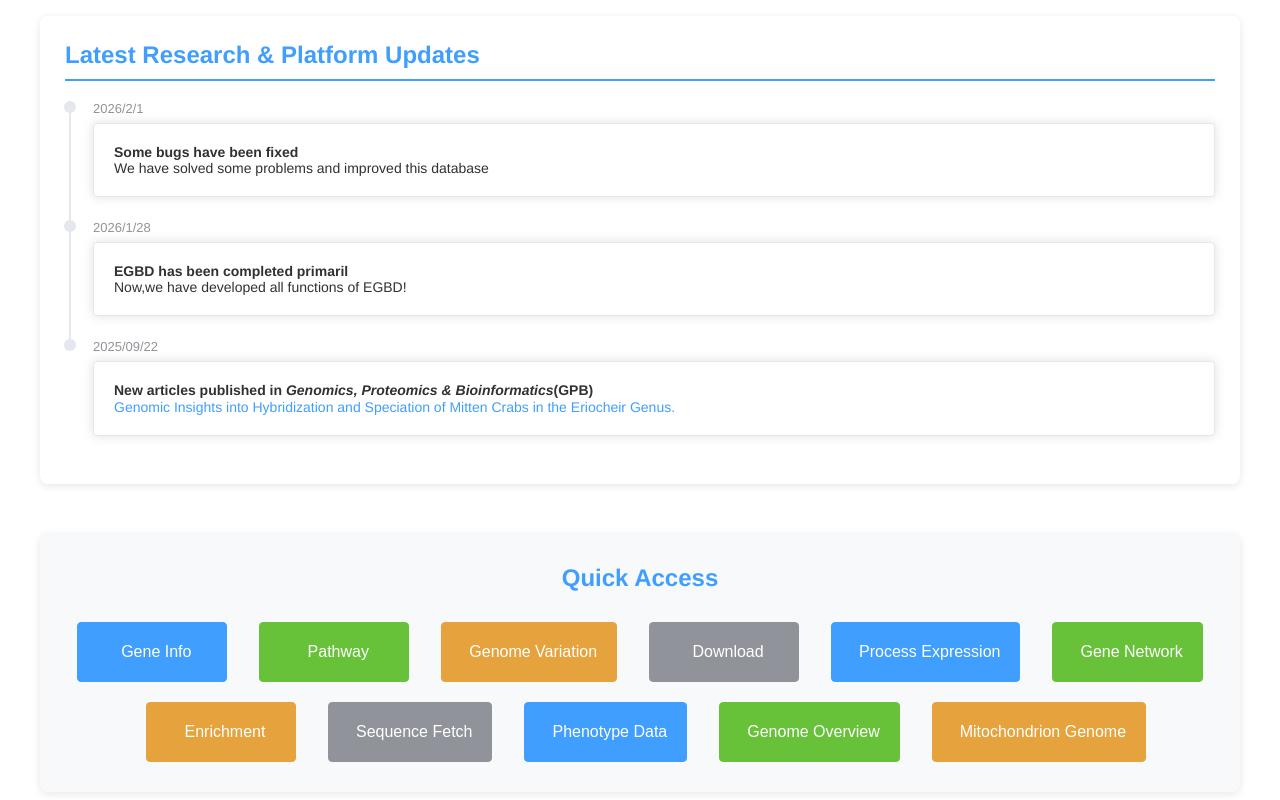
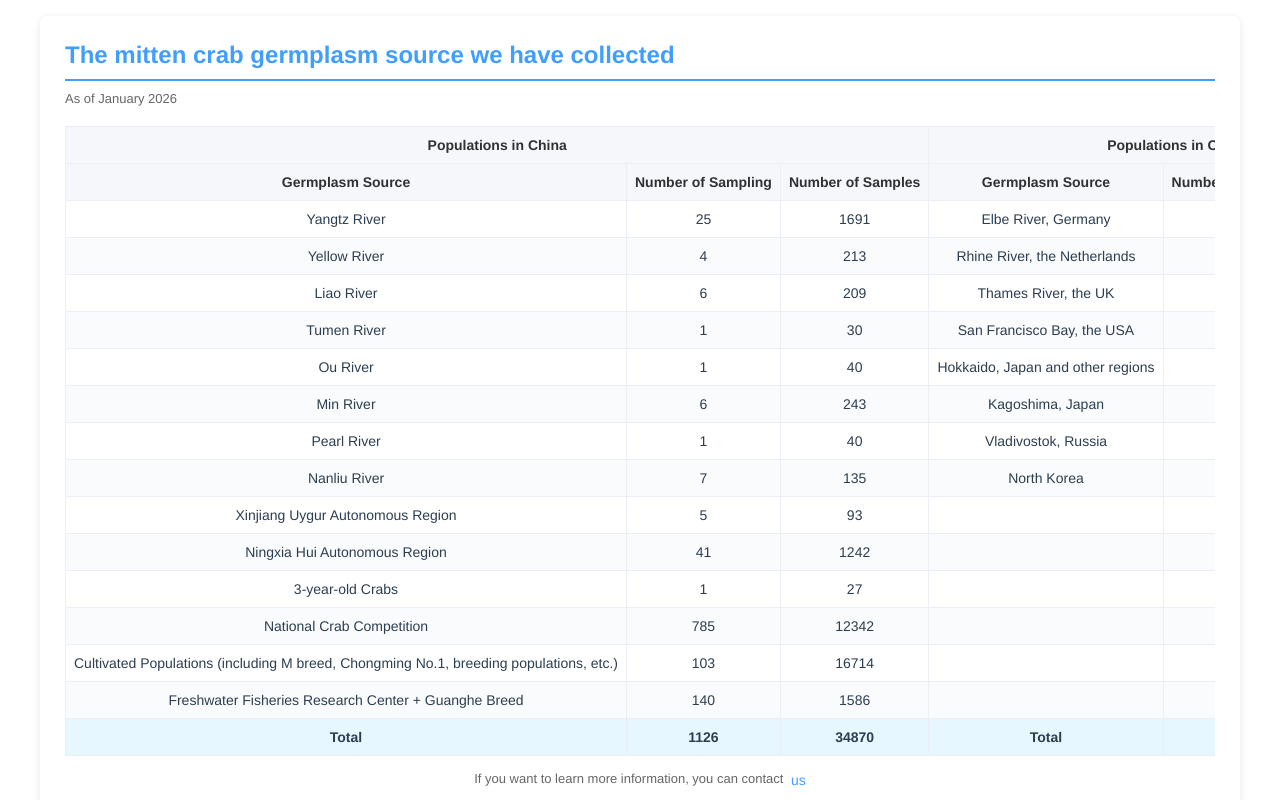
Before and after one commit to Wilameslex/demo, a Vue app in the folder crab-frontend-v3/: page /front/index in a window 1280 px wide. Shown: the part 640-1440 px from the top of the page. Built offline with nearby package versions, Linux system fonts and the light colour scheme.

Commit message:
Add germplasm information

```diff
--- a/crab-frontend-v3/src/views/layout/FrontLayout.vue
+++ b/crab-frontend-v3/src/views/layout/FrontLayout.vue
@@ -178,12 +178,181 @@
                   alt="Chinese Mitten Crab"
                   style="width: 100%; border-radius: 8px; box-shadow: 0 4px 12px rgba(0, 0, 0, 0.1);"
               >
-              <p style="text-align: center; margin-top: 10px; color: #666; font-style: italic;">
-                Chinese Mitten Crab (Eriocheir sinensis)
+              <p style="text-align: center; margin-top: 10px; color: #666;">
+                Chinese Mitten Crab (<i>Eriocheir sinensis</i>)
               </p>
             </div>
           </el-col>
         </el-row>
+
+        <!-- ===================== 新增：种质资源展示模块 ===================== -->
+<el-row style="margin-bottom: 50px;">
+  <el-col :span="24">
+    <div class="germplasm-section">
+      <h2 style="color: #409EFF; border-bottom: 2px solid #409EFF; padding-bottom: 10px; margin-bottom: 10px;">
+        The mitten crab germplasm source we have collected
+      </h2>
+      <p style="color: #666; font-size: 13px; margin-bottom: 20px;">
+        As of January 2026
+      </p>
+
+      <!-- 表格开始 -->
+      <div class="germplasm-table-wrapper">
+        <table class="germplasm-table">
+          <thead>
+            <tr>
+              <th colspan="3">Populations in China</th>
+              <th colspan="3">Populations in Other Areas</th>
+            </tr>
+            <tr>
+              <th>Germplasm Source</th>
+              <th>Number of Sampling</th>
+              <th>Number of Samples</th>
+              <th>Germplasm Source</th>
+              <th>Number of Sampling</th>
+              <th>Number of Samples</th>
+            </tr>
+          </thead>
+          <tbody>
+            <tr>
+              <td>Yangtz River</td>
+              <td>25</td>
+              <td>1691</td>
+              <td>Elbe River, Germany</td>
+              <td>1</td>
+              <td>51</td>
+            </tr>
+            <tr>
+              <td>Yellow River</td>
+              <td>4</td>
+              <td>213</td>
+              <td>Rhine River, the Netherlands</td>
+              <td>1</td>
+              <td>40</td>
+            </tr>
+            <tr>
+              <td>Liao River</td>
+              <td>6</td>
+              <td>209</td>
+              <td>Thames River, the UK</td>
+              <td>1</td>
+              <td>29</td>
+            </tr>
+            <tr>
+              <td>Tumen River</td>
+              <td>1</td>
+              <td>30</td>
+              <td>San Francisco Bay, the USA</td>
+              <td>1</td>
+              <td>30</td>
+            </tr>
+            <tr>
+              <td>Ou River</td>
+              <td>1</td>
+              <td>40</td>
+              <td>Hokkaido, Japan and other regions</td>
+              <td>8</td>
+              <td>98</td>
+            </tr>
+            <tr>
+              <td>Min River</td>
+              <td>6</td>
+              <td>243</td>
+              <td>Kagoshima, Japan</td>
+              <td>1</td>
+              <td>21</td>
+            </tr>
+            <tr>
+              <td>Pearl River</td>
+              <td>1</td>
+              <td>40</td>
+              <td>Vladivostok, Russia</td>
+              <td>4</td>
+              <td>82</td>
+            </tr>
+            <tr>
+              <td>Nanliu River</td>
+              <td>7</td>
+              <td>135</td>
+              <td>North Korea</td>
+              <td>1</td>
+              <td>4</td>
+            </tr>
+            <tr>
+              <td>Xinjiang Uygur Autonomous Region</td>
+              <td>5</td>
+              <td>93</td>
+              <td></td>
+              <td></td>
+              <td></td>
+            </tr>
+            <tr>
+              <td>Ningxia Hui Autonomous Region</td>
+              <td>41</td>
+              <td>1242</td>
+              <td></td>
+              <td></td>
+              <td></td>
+            </tr>
+            <tr>
+              <td>3-year-old Crabs</td>
+              <td>1</td>
+              <td>27</td>
+              <td></td>
+              <td></td>
+              <td></td>
+            </tr>
+            <tr>
+              <td>National Crab Competition</td>
+              <td>785</td>
+              <td>12342</td>
+              <td></td>
+              <td></td>
+              <td></td>
+            </tr>
+            <tr>
+              <td>Cultivated Populations (including M breed, Chongming No.1, breeding populations, etc.)</td>
+              <td>103</td>
+              <td>16714</td>
+              <td></td>
+              <td></td>
+              <td></td>
+            </tr>
+            <tr>
+              <td>Freshwater Fisheries Research Center + Guanghe Breed</td>
+              <td>140</td>
+              <td>1586</td>
+              <td></td>
+              <td></td>
+              <td></td>
+            </tr>
+            <tr class="total-row">
+              <td><strong>Total</strong></td>
+              <td><strong>1126</strong></td>
+              <td><strong>34870</strong></td>
+              <td><strong>Total</strong></td>
+              <td><strong>18</strong></td>
+              <td><strong>355</strong></td>
+            </tr>
+          </tbody>
+        </table>
+      </div>
+
+      <!-- 底部灰色小字，点击跳转到 Contact us -->
+      <p style="color: #666; font-size: 13px; margin-top: 15px; text-align: center;">
+        If you want to learn more information, you can contact
+        <el-link
+          type="primary"
+          style="margin-left: 4px;"
+          @click="$router.push('/front/about/contact')"
+        >
+          us
+        </el-link>
+      </p>
+    </div>
+  </el-col>
+</el-row>
+<!-- ===================== 种质资源模块结束 ===================== -->
 
         <!-- 第二部分：科研成果和平台更新 -->
         <el-row style="margin-bottom: 50px;">
@@ -202,7 +371,7 @@
                 </el-timeline-item>
                 <el-timeline-item timestamp="2026/1/28" placement="top">
                   <el-card>
-                    <h4>EGBD has been completed primaril</h4>
+                    <h4>EGBD has been completed primarily</h4>
                     <p>Now,we have developed all functions of EGBD! </p>
                   </el-card>
                 </el-timeline-item>
@@ -491,6 +660,42 @@ export default {
   box-shadow: 0 2px 8px rgba(0, 0, 0, 0.1);
 }
 
+  /* 种质资源展示样式 */
+.germplasm-section {
+  background: #fff;
+  padding: 25px;
+  border-radius: 8px;
+  box-shadow: 0 2px 8px rgba(0, 0, 0, 0.1);
+}
+.germplasm-table-wrapper {
+  width: 100%;
+  overflow-x: auto;
+}
+.germplasm-table {
+  width: 100%;
+  border-collapse: collapse;
+  font-size: 14px;
+  text-align: center;
+}
+.germplasm-table th,
+.germplasm-table td {
+  border: 1px solid #ebeef5;
+  padding: 10px 8px;
+  white-space: nowrap;
+}
+.germplasm-table th {
+  background-color: #f5f7fa;
+  font-weight: bold;
+  color: #303133;
+}
+.germplasm-table tbody tr:nth-child(even) {
+  background-color: #fafbfc;
+}
+.total-row {
+  background-color: #e6f7ff !important;
+  font-weight: bold;
+}
+
 /* 响应式设计 */
 @media (max-width: 768px) {
   .intro-section,
```
